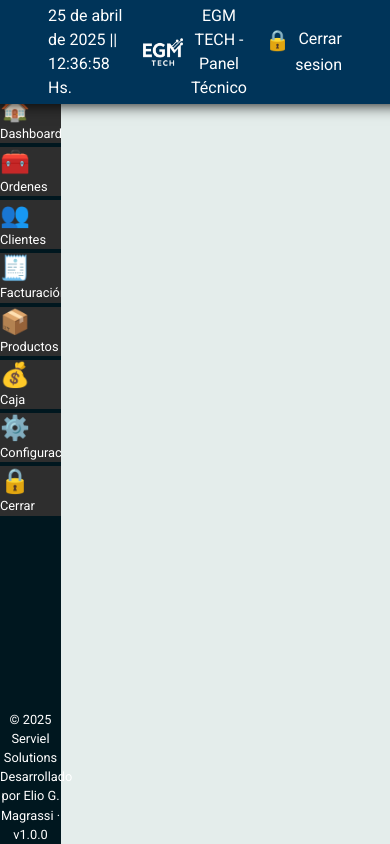
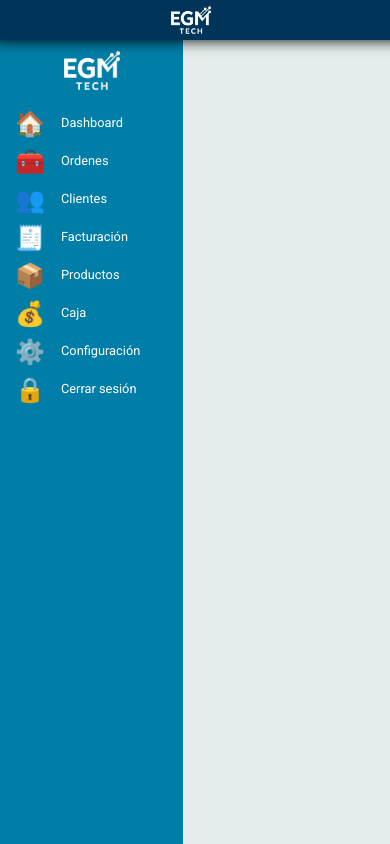
Before and after one commit to gas051093/egm-tech, a website: page index.html in a window 390 px wide. Drawn offline with nearby package versions, Linux system fonts and the light colour scheme.

Commit message:
se modifico nuevamente la estetica de la sidebar y se inicio el sistema responsive de bs

```diff
--- a/index.html
+++ b/index.html
@@ -16,29 +16,29 @@
 <body>
     <div class="container-fluid bg_page">
         <header class="nav fixed-top row">
-            <section class="row justify-content-space-between align-items-center py-1 px-5 m-0">
-                <p id="nav_day" class="nav__day col-4 text-start m-0">[error]fecha automatizada por js</p>
+            <section class="row  align-items-center justify-content-center py-1 px-5 m-0">
+                <p id="nav_day" class="d-none d-md-block nav__day col-4 text-start m-0">[error]fecha automatizada por js</p>
                 <div class="col-4 text-center d-flex justify-content-center align-items-center m-0">
                     <img class="nav__img m-0 me-2" src="assets/img/logo_blanco.png" alt="logo empresa EGM">
-                    <p class="nav__title m-0">EGM TECH - Panel Técnico</p>
+                    <p class="nav__title m-0 d-none d-md-block">EGM TECH - Panel Técnico</p>
                 </div>
-                <div class="col-4 m-0 text-end">
+                <div class="col-4 m-0 text-end d-none d-md-block">
                     <a id="nav_link" class="nav__link"><img src="assets/ico/lock.svg" class="nav__ico me-2" alt="">Cerrar sesion</a>
                 </div>
             </section>
         </header>
         <main class="row">
             <nav class="row align-items-end">
-                <div class="row sidebar col-2 m-0 p-0 align-content-between">
+                <div class="row sidebar col-6 col-sm-3 col-lg-2 m-0 p-0 align-content-between">
                     <div class="row m-0 px-0 pt-5">
                         <div class="row justify-content-center m-0 pb-3 px-0">
                             <img class="sidebar__logo" src="assets/img/logo_blanco.png" alt="">
                         </div>
-                        <div class="sidebar__scroll row m-0 px-0 gap-1">
-                            <button data-target="content_dashboard" class="sidebar__item"><img class="sidebar__ico me-2" src="assets/ico/home.svg" alt="">Dashboard</button>
-                            <button data-target="content_order" class="sidebar__item"><img class="sidebar__ico me-2" src="assets/ico/order.svg" alt="">Ordenes</button>
-                            <button data-target="content_client" class="sidebar__item"><img class="sidebar__ico me-2" src="assets/ico/cliente.svg" alt="">Clientes</button>
-                            <button data-target="content_billing" class="sidebar__item"><img class="sidebar__ico me-2" src="assets/ico/factura.svg" alt="">Facturación</button>
+                        <div class="sidebar__scroll row m-0 px-0 gap-2">
+                            <button data-target="content_dashboard" class="sidebar__item"><img class="sidebar__ico me-3" src="assets/ico/home.svg" alt="">Dashboard</button>
+                            <button data-target="content_order" class="sidebar__item"><img class="sidebar__ico me-3" src="assets/ico/order.svg" alt="">Ordenes</button>
+                            <button data-target="content_client" class="sidebar__item"><img class="sidebar__ico me-3" src="assets/ico/cliente.svg" alt="">Clientes</button>
+                            <button data-target="content_billing" class="sidebar__item"><img class="sidebar__ico me-3" src="assets/ico/factura.svg" alt="">Facturación</button>
                                 <div id="content_billing" class="sidebar__submenu row justify-items-end m-0 ">
                                     <button class="sidebar__menu">Nueva factura</button>
                                     <button class="sidebar__menu">Nuevo presupuesto</button>
@@ -46,30 +46,30 @@
                                     <button class="sidebar__menu">Comprobantes</button>
                                     <button class="sidebar__menu">Metodos de pago</button>
                                 </div>
-                            <button data-target="content_product" class="sidebar__item"><img class="sidebar__ico me-2" src="assets/ico/producto.svg" alt="">Productos</button>
+                            <button data-target="content_product" class="sidebar__item"><img class="sidebar__ico me-3" src="assets/ico/producto.svg" alt="">Productos</button>
                                 <div id="content_product" class="sidebar__submenu row justify-items-end m-0 ">
                                     <button class="sidebar__menu">Cargar producto</button>
                                     <button class="sidebar__menu">Control de Stock</button>
                                     <button class="sidebar__menu">Categorías</button>
                                     <button class="sidebar__menu">Lista de Precios</button>
                                 </div>
-                            <button data-target="content_cash" class="sidebar__item"><img class="sidebar__ico me-2" src="assets/ico/caja.svg" alt="">Caja</button>
+                            <button data-target="content_cash" class="sidebar__item"><img class="sidebar__ico me-3" src="assets/ico/caja.svg" alt="">Caja</button>
                                 <div id="content_cash" class="sidebar__submenu row justify-items-end m-0 ">
                                     <button class="sidebar__menu">Ingresos y egresos</button>
                                     <button class="sidebar__menu">Cierre diario</button>
                                     <button class="sidebar__menu">Historial de cierres</button>
                                 </div>
-                            <button data-target="content_config" class="sidebar__item"><img class="sidebar__ico me-2" src="assets/ico/config.svg" alt="">Configuración</button>
+                            <button data-target="content_config" class="sidebar__item"><img class="sidebar__ico me-3" src="assets/ico/config.svg" alt="">Configuración</button>
                                 <div id="content_config" class="sidebar__submenu row justify-items-end m-0 ">
                                     <button class="sidebar__menu">Datos de la empresa</button>
                                     <button class="sidebar__menu">Usuarios</button>
                                     <button class="sidebar__menu">Preferencias del sistema</button>
                                     <button class="sidebar__menu">Seguridad</button>
                                 </div>
-                            <button data-target="content_lock" class="sidebar__item"><img class="sidebar__ico me-2" src="assets/ico/lock.svg" alt="">Cerrar sesión</button>
+                            <button data-target="content_lock" class="sidebar__item"><img class="sidebar__ico me-3" src="assets/ico/lock.svg" alt="">Cerrar sesión</button>
                         </div>
                     </div>
-                    <div class="row p-0 m-0 align-items-end sidebar__foot">
+                    <div class="row d-none d-sm-block p-0 m-0 align-items-end sidebar__foot">
                         <p class="text-center p-0 m-0">© 2025 Serviel Solutions <br> Desarrollado por Elio G. Magrassi · v1.0.0</p>
                     </div>
                 </div>
--- a/sass/layouts/__nav.scss
+++ b/sass/layouts/__nav.scss
@@ -3,6 +3,7 @@
     color: map-get($map: $colors, $key:primary );
     user-select: none;
     box-shadow: 5px 0px 15px black;
+    font-size: 0.8em;
     &__img{
         width: 40px;
     }
--- a/sass/layouts/__sidebar.scss
+++ b/sass/layouts/__sidebar.scss
@@ -3,6 +3,7 @@
     height: 100vh;
     font-size: 0.8em;
     border-radius: 0px 20px 0px 0px;
+    font-family: 'Segoe UI', Tahoma, Geneva, Verdana, sans-serif;
     &__scroll{
         overflow-y: auto;
         max-height: 50vh;
@@ -15,7 +16,8 @@
         width: 100%;
         text-align: start;
         color: map-get($map: $colors, $key:primary );
-        background-color: map-get($map: $colors, $key:greysub );
+        // background-color: map-get($map: $colors, $key:greysub );
+        padding-left: 15px;
         &:hover{
             border-left: 5px solid green;
             background-color: map-get($map: $colors, $key:btn_hover );
--- a/sass/variable/__colors.scss
+++ b/sass/variable/__colors.scss
@@ -4,9 +4,9 @@ $colors:(
     accent: #03172B,
     dark: #000000,
     greysub: #2e2e2e,
-    btn_hover: #4b555f,
+    btn_hover: #00A7E1,
     light_primary: #d4c7be,
-    bg_color:#00171F,
+    bg_color:#007EA7,
     bg_color_secondary: #003459,
     bg_menu: #082832,
 )
--- a/sass/variable/__reset.scss
+++ b/sass/variable/__reset.scss
@@ -2,6 +2,7 @@
     margin: 0;
     padding: 0;
     font-family: "Roboto", sans-serif;
+    font-size: 1em;
     // outline: 1px solid red;
 }
 ::-webkit-scrollbar {
```
Also changed, not shown: assets/img/nav.jpg (added), style/style.css, 1 other file.
